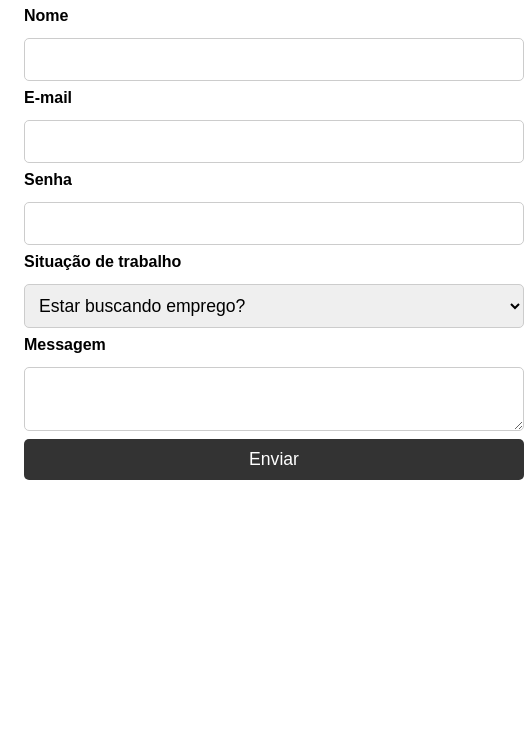
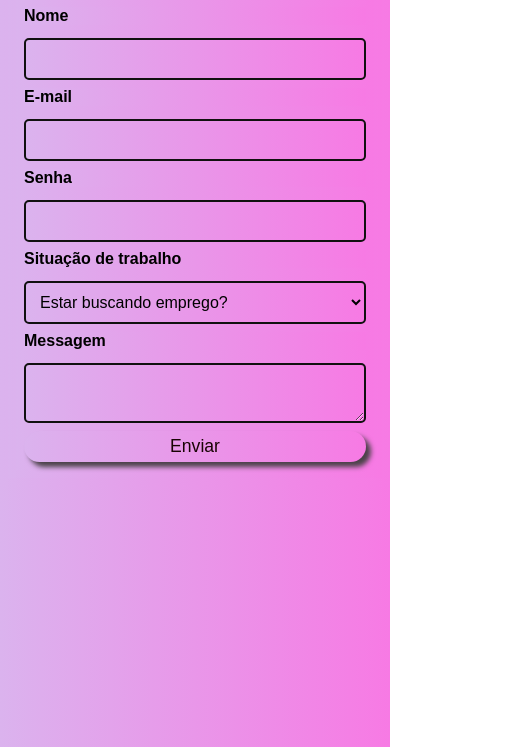
Before and after one commit to estevaosilva7/Formulario-com-validacao-JavaScript, a plain HTML site: page index.html in a window 390 px wide. Shown: the part 97-844 px from the top of the page, 524 px wide, since content can reach past the window. Drawn offline with Linux system fonts and the light colour scheme.

Commit message:
Atualização do CSS e aplicação de Medias Queries

```diff
--- a/css/styles.css
+++ b/css/styles.css
@@ -1,6 +1,7 @@
 * {
     font-family: Arial, Helvetica, sans-serif;
     box-sizing: border-box;
+    background: linear-gradient(to right, #dbb3ee, #f77ae4);
   }
 
   body {
@@ -29,17 +30,37 @@ select,
   textarea {
     width: 100%;
     padding: 10px;
-    border: 1px solid #ccc;
+    border: 2px solid #111010;
     border-radius: 5px;
     font-size: 1.1rem;
   }
 
   button {
-    padding: 10px;
+    padding: 5px;
     border: none;
     border-radius: 5px;
-    background-color: #333;
-    color: #fff;
+    background-color: #0c0a0a;
+    color: #180303;
     font-size: 1.1rem;
     cursor: pointer;
+    box-shadow: 5px 5px 5px #4b4249;
+    border-radius: 20px;
   }
+
+  /* Media Query */
+  @media screen and (max-width: 767px) {
+    body {
+      padding: 0.5rem;
+    }
+
+    form {
+      width: 100%;
+      padding: 0.5rem;
+    }
+
+    input,
+    select,
+    textarea {
+      font-size: 1rem;
+    }
+  }
```
Lines whose indentation alone changed are shown as unchanged.
